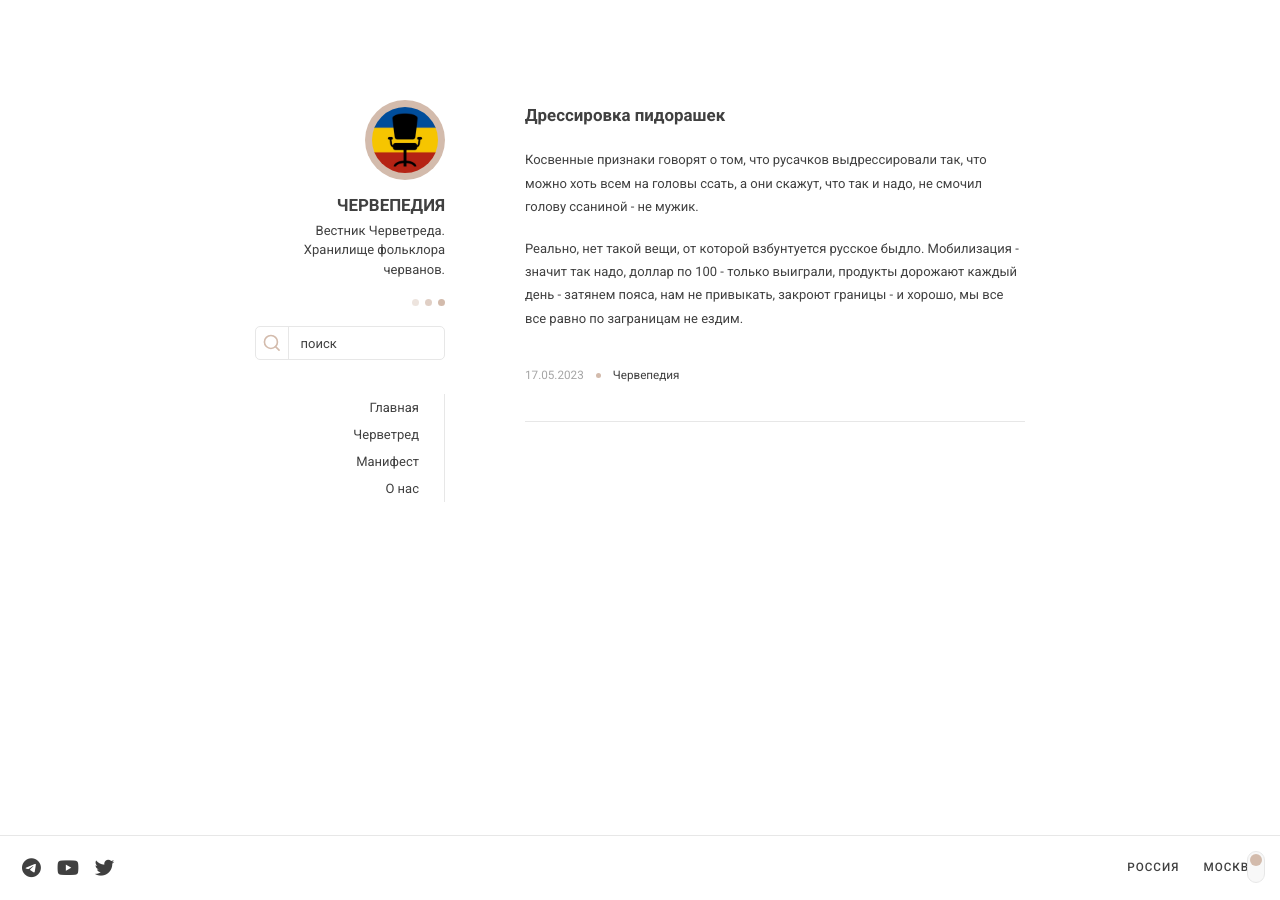
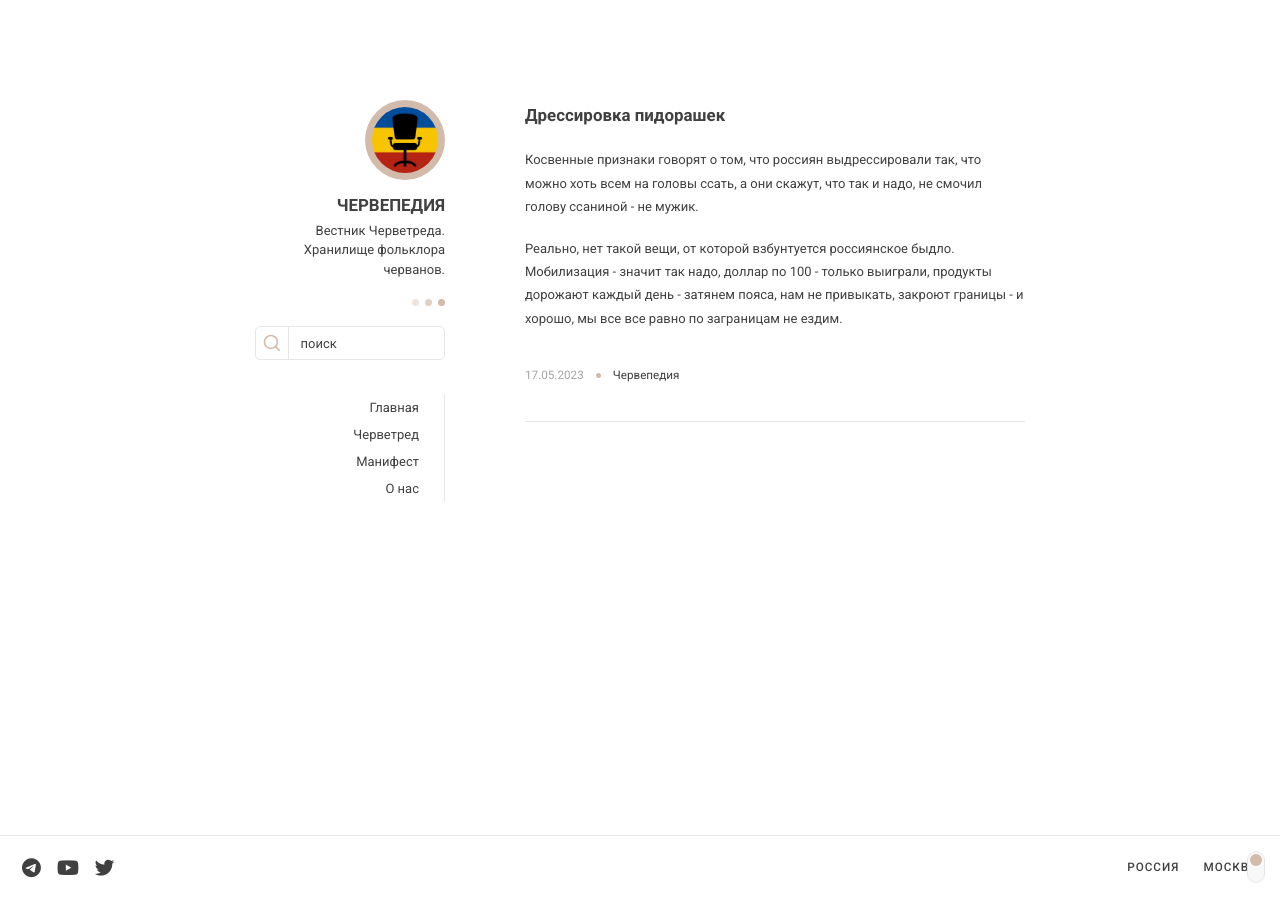
Before and after one commit to chervepediya/chervepediya.github.io, a Jekyll site: the page built from _posts/2023-05-17-dressirovka-rusni.md, in a window 1280 px wide. Built offline with Jekyll 4.4.1, drawn with Linux system fonts in a browser that asks for light colours; a script that is not in the unit is left out.

Commit message:
Update 2023-05-17-dressirovka.md

```diff
--- a/_posts/2023-05-17-dressirovka-rusni.md
+++ b/_posts/2023-05-17-dressirovka-rusni.md
@@ -5,6 +5,6 @@ date: 2023-05-17
 layout: post
 ---
 
-<p>Косвенные признаки говорят о том, что русачков выдрессировали так, что можно хоть всем на головы ссать, а они скажут, что так и надо, не смочил голову ссаниной - не мужик.</p>
+<p>Косвенные признаки говорят о том, что россиян выдрессировали так, что можно хоть всем на головы ссать, а они скажут, что так и надо, не смочил голову ссаниной - не мужик.</p>
 
-<p>Реально, нет такой вещи, от которой взбунтуется русское быдло. Мобилизация - значит так надо, доллар по 100 - только выиграли, продукты дорожают каждый день - затянем пояса, нам не привыкать, закроют границы - и хорошо, мы все все равно по заграницам не ездим.</p>
+<p>Реально, нет такой вещи, от которой взбунтуется россиянское быдло. Мобилизация - значит так надо, доллар по 100 - только выиграли, продукты дорожают каждый день - затянем пояса, нам не привыкать, закроют границы - и хорошо, мы все все равно по заграницам не ездим.</p>
```
